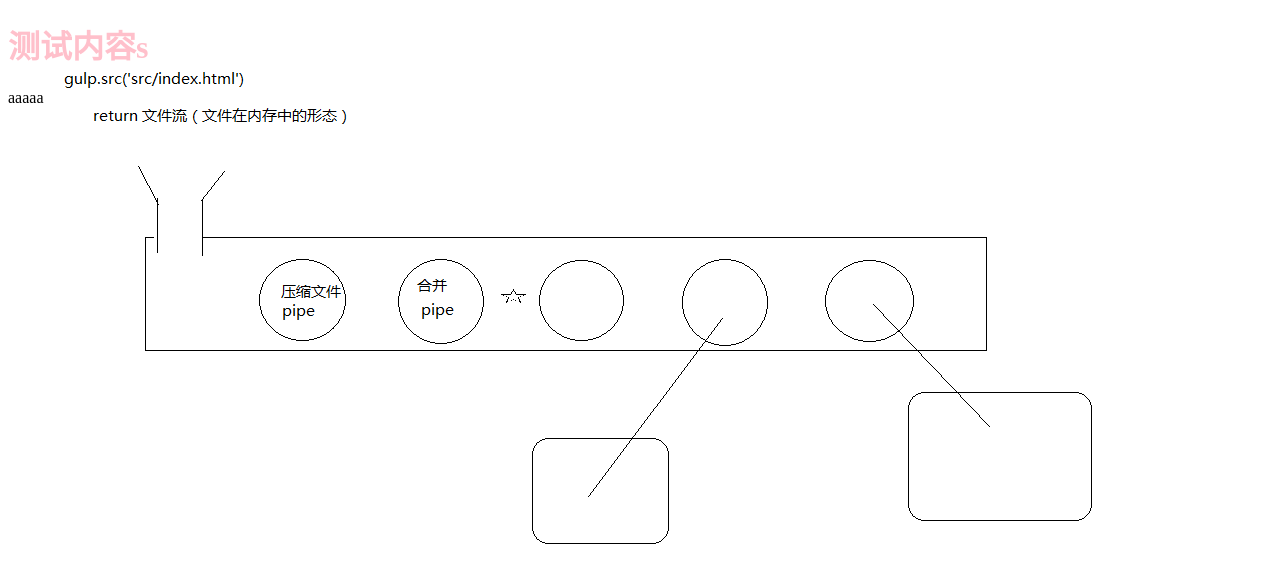
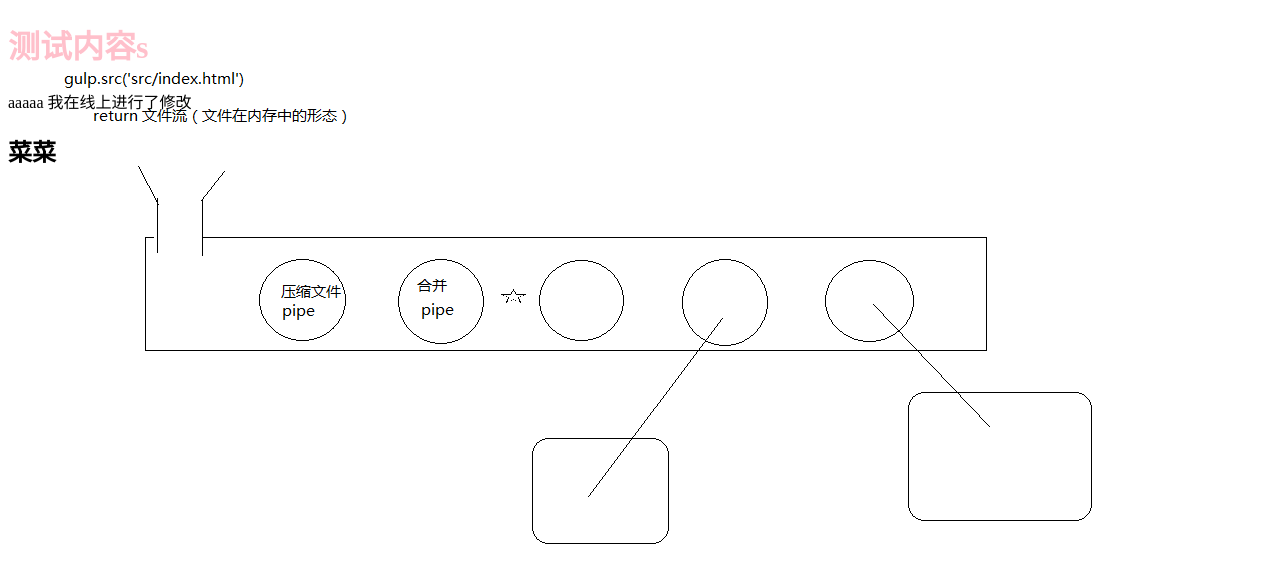
Before and after one commit to loveqian08/victory, a website: page src/index.html in a window 1280 px wide. Drawn offline with nearby package versions, Linux system fonts and the light colour scheme; files that its build step writes are made by us from their sources.

Commit message:
修改了index.html
修改了index.html

```diff
--- a/src/index.html
+++ b/src/index.html
@@ -11,7 +11,8 @@
   <h1>测试内容s</h1>
   aaaaa
 
-
+我在线上进行了修改
+  <h2>菜菜</h2>
 
   <script src="scripts/all.js"></script>
 </body>
```
